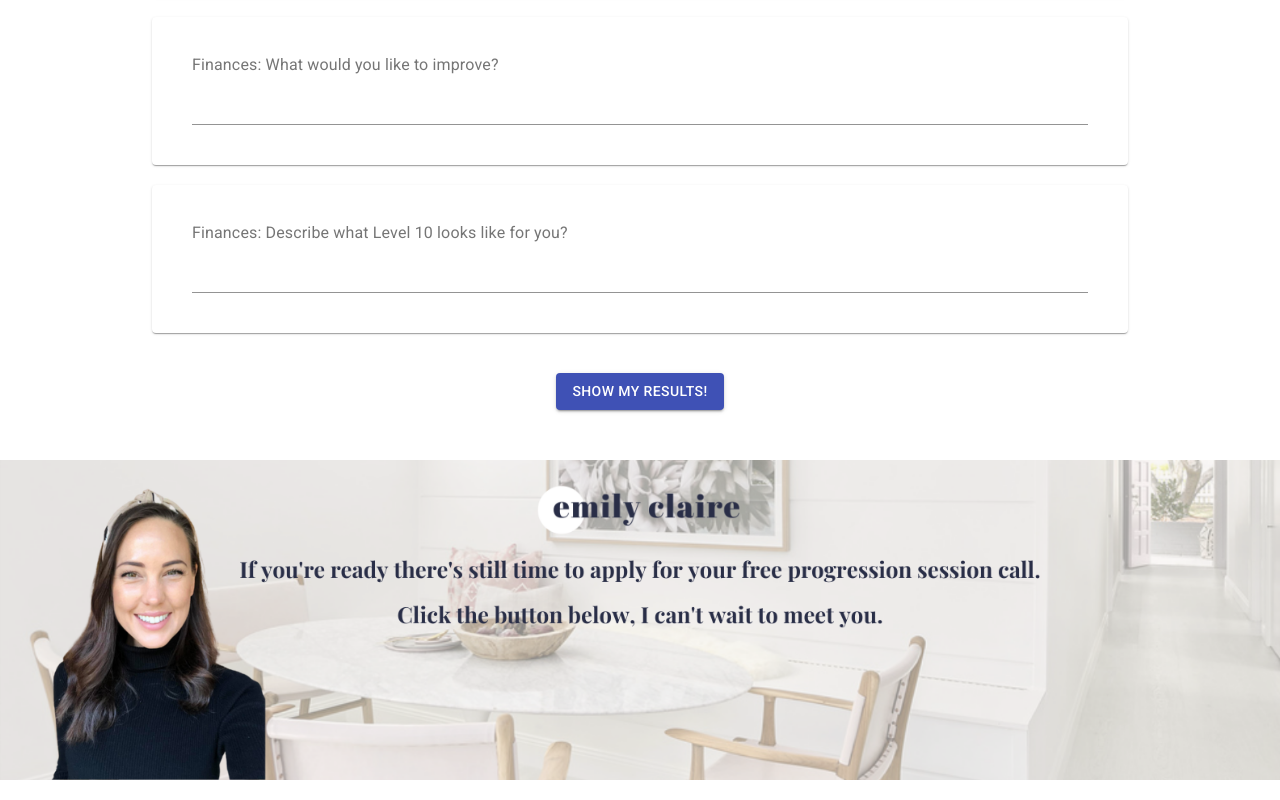
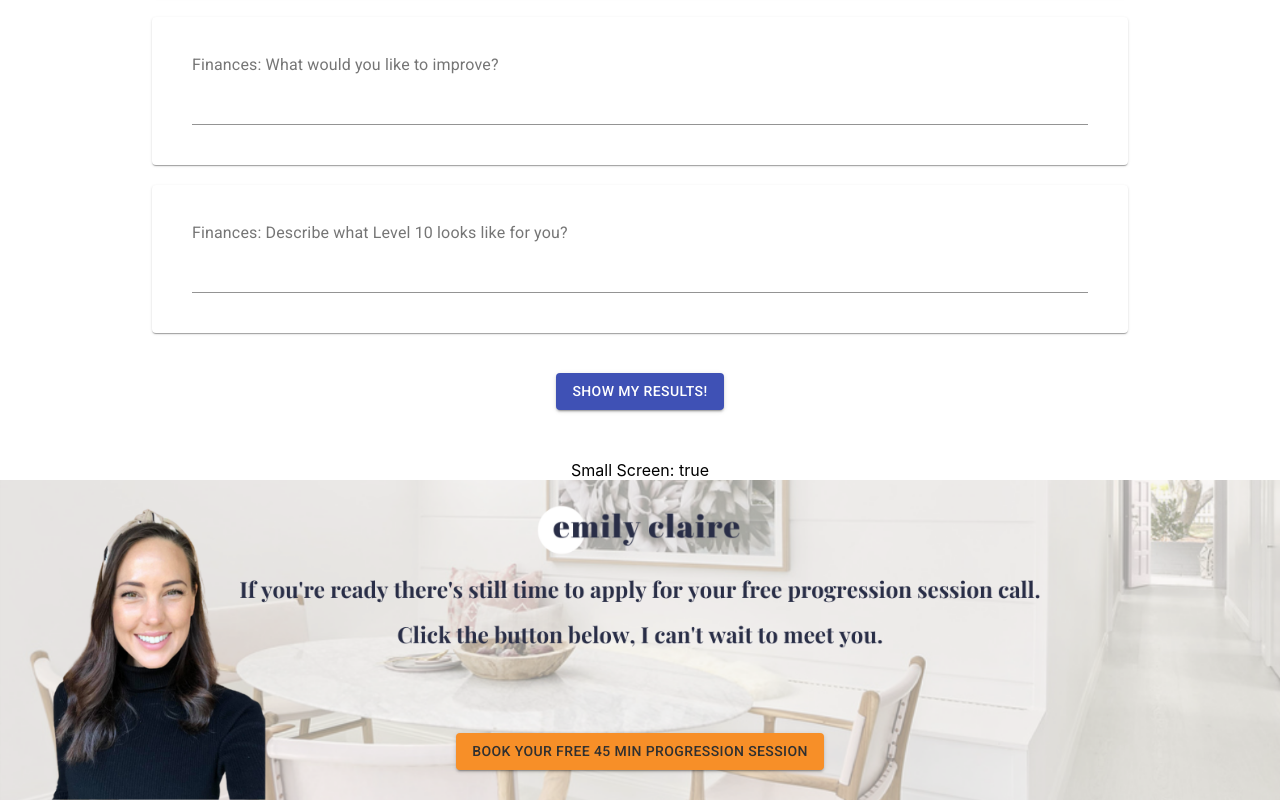
Before and after one commit to burnoutcoachapp/burnoutcoachapp, a React (Create React App) app: page / in a window 1280 px wide. Shown: the part 8458-9258 px from the top of the page. Built offline with nearby package versions, Linux system fonts and the light colour scheme.

Commit message:
Added book session on Footer

```diff
--- a/src/components/Footer.tsx
+++ b/src/components/Footer.tsx
@@ -1,12 +1,15 @@
 import React from 'react';
-import { Container, makeStyles } from '@material-ui/core';
+import { Button, Container, makeStyles, useMediaQuery, useTheme } from '@material-ui/core';
 import emilyFooter from '../images/emily-footer.png';
+import strings from '../strings';
 
 const useStyles = makeStyles({
     footer: {
         display: 'flex',
         alignItems: 'center',
         justifyContent: 'center',
+        position: 'relative',
+        flexDirection: 'column',
     },
     image: {
         display: 'block',
@@ -14,15 +17,62 @@ const useStyles = makeStyles({
         height: 'auto',
         maxHeight: '100%',
         maxWidth: 'auto',
+        zIndex: 0,
+    },
+    smButtonContainer: {
+        position: 'absolute',
+        bottom: 5,
+        width: '100%',
+        zIndex: 5,
+        display: 'flex',
+        justifyContent: 'center',
+        alignItems: 'center',
+    },
+    bigButtonContainer: {
+        position: 'absolute',
+        bottom: 30,
+        width: '100%',
+        zIndex: 5,
+        display: 'flex',
+        justifyContent: 'center',
+        alignItems: 'center',
+    },
+    bigButton: {
+        backgroundColor: '#f78f28',
+        whiteSpace: 'nowrap',
+        color: '#303030',
+        fontSize: 14,
+    },
+    smButton: {
+        backgroundColor: '#f78f28',
+        whiteSpace: 'nowrap',
+        color: '#303030',
+        fontSize: 8,
     },
 });
 
 const Footer: React.FC = () => {
     const classes = useStyles();
+    const theme = useTheme();
+    const bigScreen = useMediaQuery(theme.breakpoints.up('sm'));
+
+    const onBookSessionPressed = () => {
+        window.location.href = 'https://emilyclairecoaching.activehosted.com/f/1';
+    };
 
     return (
         <Container className={classes.footer}>
+            {`Small Screen: ${bigScreen}`}
             <img src={emilyFooter} className={classes.image} />
+            <Container className={bigScreen ? classes.bigButtonContainer : classes.smButtonContainer}>
+                <Button
+                    className={bigScreen ? classes.bigButton : classes.smButton}
+                    onClick={onBookSessionPressed}
+                    variant="contained"
+                >
+                    {strings.bookSession}
+                </Button>
+            </Container>
         </Container>
     );
 };
--- a/src/strings.ts
+++ b/src/strings.ts
@@ -59,6 +59,7 @@ const strings = {
     level10: 'Describe what Level 10 looks like for you?',
     ratingRequired: 'Please fill out all required questions',
     confirm: 'Confirm',
-}
+    bookSession: 'BOOK YOUR FREE 45 MIN PROGRESSION SESSION',
+};
 
 export default strings;
```
Lines whose indentation alone changed are shown as unchanged.
